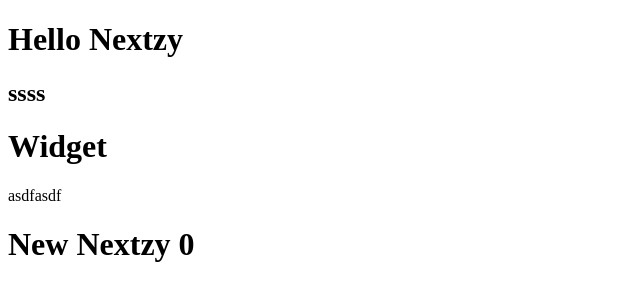
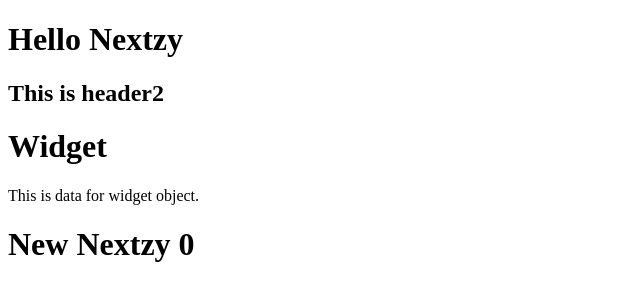
Before and after one commit to Tanapruk/react_tutorial, a React app: page / in a window 1280 px wide. Shown: the top 300 px of the page, without its empty margins (0-640 px from the left). Built offline with nearby package versions, Linux system fonts and the light colour scheme.

Commit message:
add comment for better understanding

```diff
--- a/App.js
+++ b/App.js
@@ -3,18 +3,25 @@ import { Component } from 'react';
 import Widget from './Widget';
 import Header from './Header';
 
+//export default = allow other classes to import like above
 export default class App extends Component {
+	//render() is a required override method for component.
+
 	render() {
-		const data = 'asdfasdf';
-		console.log('render()');
+		const data = 'This is data for widget object.';
+		console.log('render()App')
+		//render can only return one dom object, so we have to pack it inside <div>
 		return (
 			<div>
 			<h1> Hello Nextzy</h1>
-			<h2>ssss</h2>
+			<h2>This is header2</h2>
 			<Widget name={data}/>
 			<Header/>
 			</div>
 		)
+		//the Widget is an object which takes a parameter call name.
+		//Header is another imported object. You have to look inside Header.js to see what it consists of.
+		//in javascript, we use bracket when referring to a variable.
 	}
 
 
```
